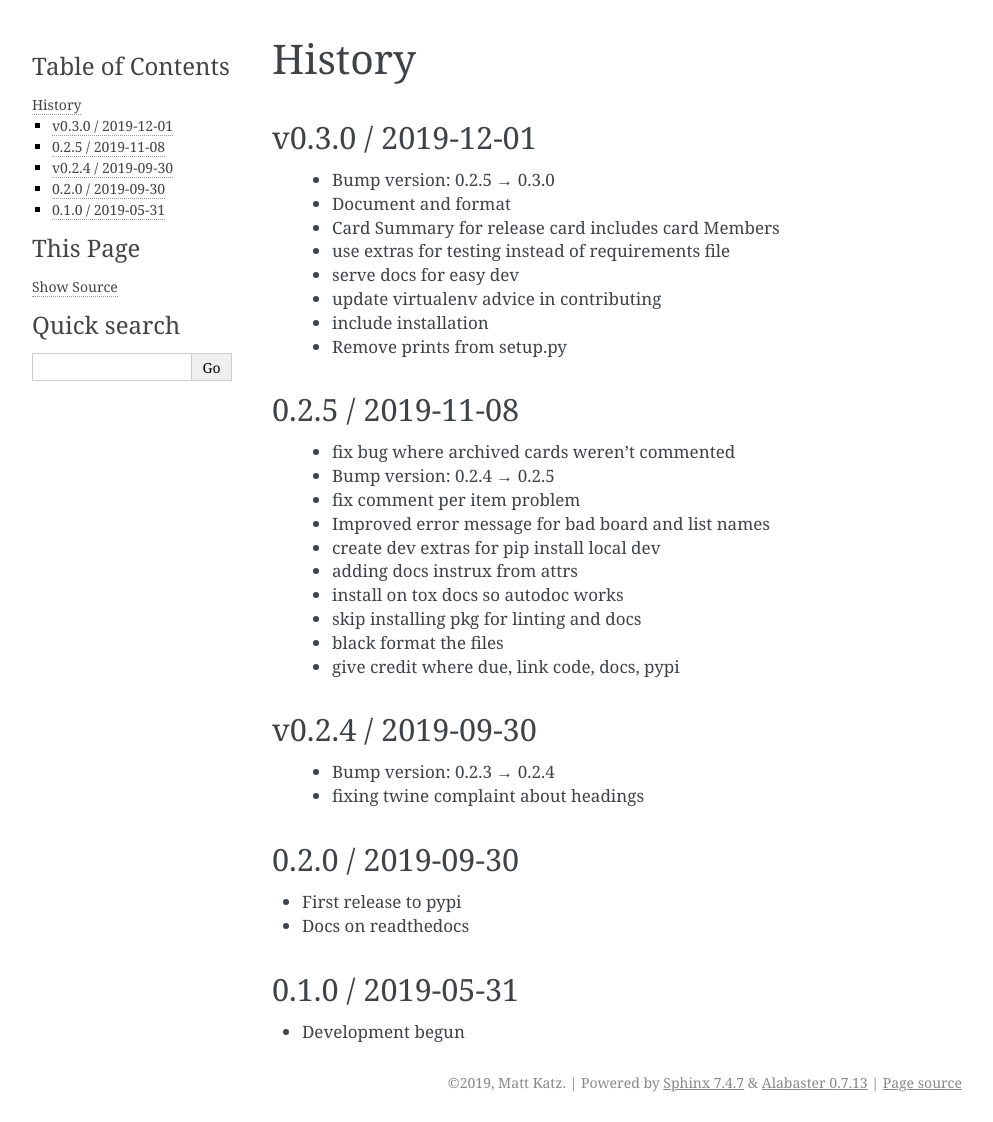
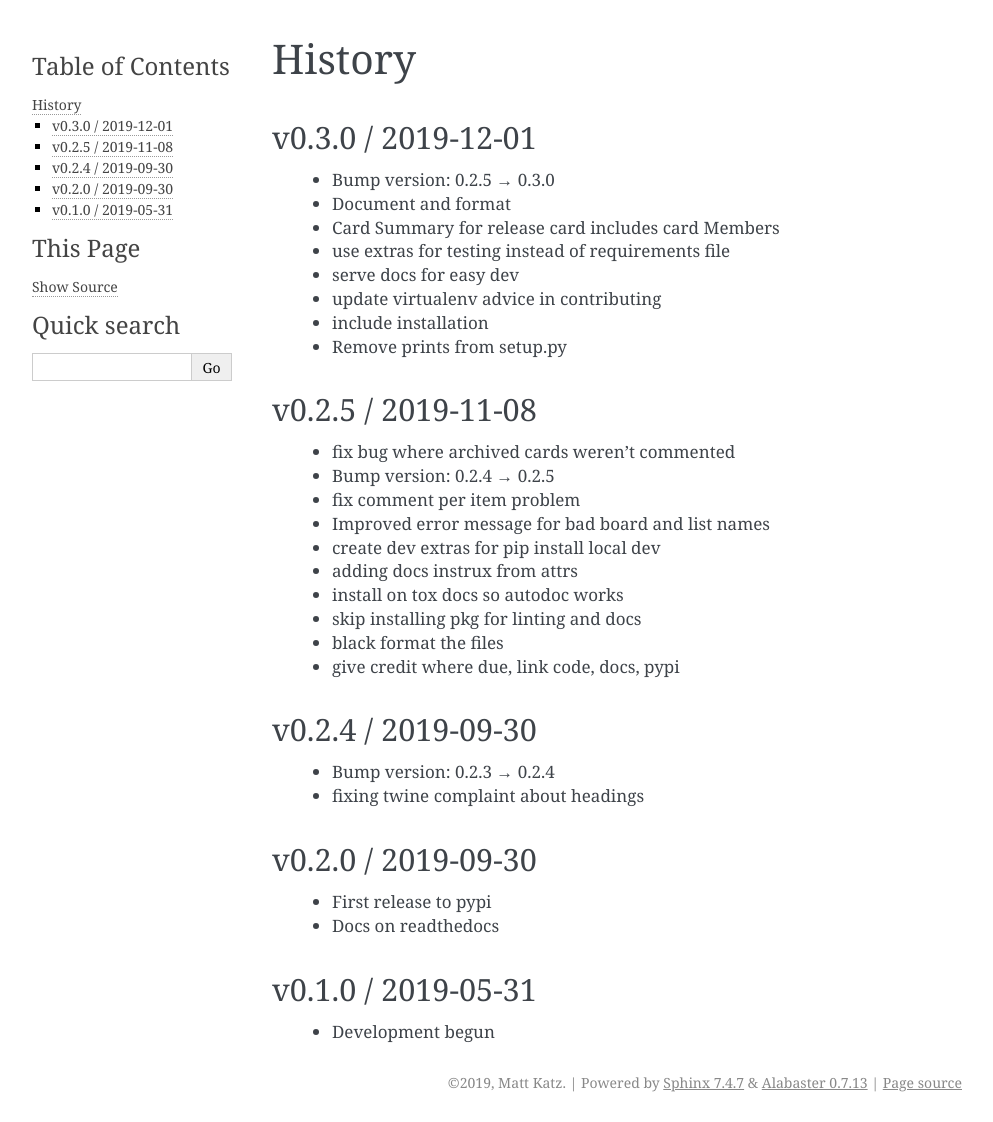
Before and after one commit to ovitaliw/trello_release_notes, a Sphinx documentation site: the page built from docs/history.rst, in a window 1280 px wide. Shown: the whole page, without its empty margins (148-1141 px from the left). Built offline with Sphinx 7.4.7, drawn with Linux system fonts in a browser that asks for light colours.

```diff
--- a/HISTORY.rst
+++ b/HISTORY.rst
@@ -3,7 +3,7 @@
 =======
 
 v0.3.0 / 2019-12-01
-===================
+-------------------
 
   * Bump version: 0.2.5 → 0.3.0
   * Document and format
@@ -15,8 +15,8 @@
   * Remove prints from setup.py
 
 
-0.2.5 / 2019-11-08
-===================
+v0.2.5 / 2019-11-08
+-------------------
 
   * fix bug where archived cards weren't commented
   * Bump version: 0.2.4 → 0.2.5
@@ -31,20 +31,20 @@
 
 
 v0.2.4 / 2019-09-30
-===================
+-------------------
 
   * Bump version: 0.2.3 → 0.2.4
   * fixing twine complaint about headings
 
 
-0.2.0 / 2019-09-30
-===================
+v0.2.0 / 2019-09-30
+-------------------
 
-* First release to pypi
-* Docs on readthedocs
+  * First release to pypi
+  * Docs on readthedocs
 
 
-0.1.0 / 2019-05-31
-===================
+v0.1.0 / 2019-05-31
+-------------------
 
-* Development begun
+  * Development begun
--- a/README.rst
+++ b/README.rst
@@ -29,10 +29,10 @@
 --------
 
 * custom formatting for card summaries
+* indicate who did what for shared boards
 * create comments on release cards with more detail so you can look at the archived cards
 * skip releases where you didn't put anything in the done column
 
-.. include:: installation.rst
 
 Credits
 -------
--- a/docs/installation.rst
+++ b/docs/installation.rst
@@ -1,4 +1,3 @@
-.. highlight:: shell
 
 ============
 Installation
--- a/setup.py
+++ b/setup.py
@@ -7,6 +7,9 @@
 
 with open('README.rst') as readme_file:
     readme = readme_file.read()
+
+with open('docs/installation.rst') as install_file:
+    install = install_file.read()
 
 with open('HISTORY.rst') as history_file:
     history = history_file.read()
@@ -47,7 +50,8 @@
     install_requires=INSTALL_REQUIRES,
     extras_require=EXTRAS_REQUIRE,
     license="MIT license",
-    long_description=readme + '\n\n' + history,
+    long_description=readme + '\n\n' + install + '\n\n' + history,
+    long_description_content_type='text/x-rst',
     include_package_data=True,
     keywords='trello_release_notes',
     name='trello_release_notes',
```
